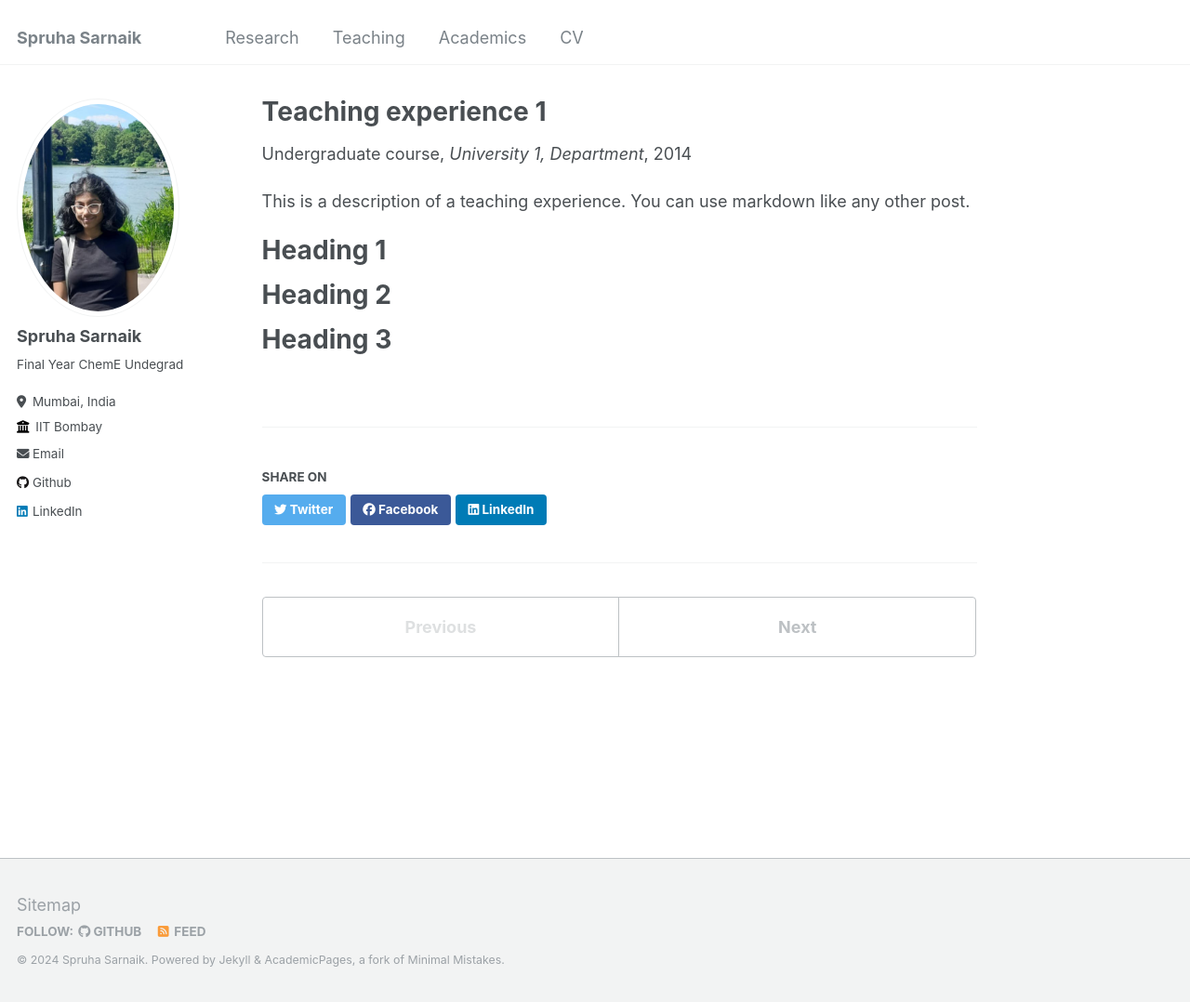
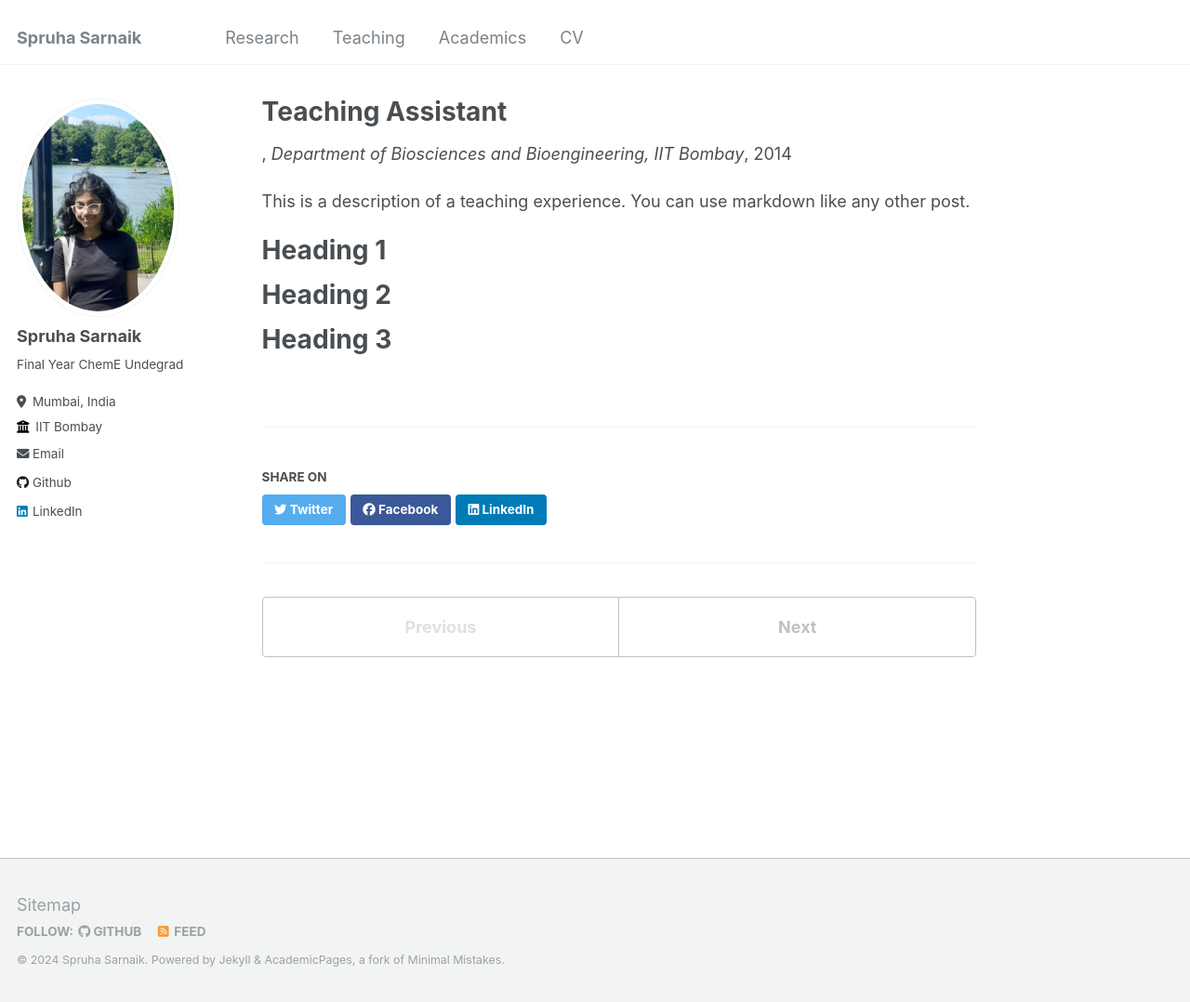
Before and after one commit to spruh/spruh.github.io, a Jekyll site: the page built from _teaching/2014-spring-teaching-1.md, in a window 1280 px wide and 1078 px high. Shown: the whole window at 93% size. Built offline with Jekyll 4.4.1, drawn with Linux system fonts in a browser that asks for light colours.

Commit message:
Update 2014-spring-teaching-1.md

```diff
--- a/_teaching/2014-spring-teaching-1.md
+++ b/_teaching/2014-spring-teaching-1.md
@@ -1,9 +1,8 @@
 ---
-title: "Teaching experience 1"
+title: "Teaching Assistant"
 collection: teaching
-type: "Undergraduate course"
-permalink: /teaching/2014-spring-teaching-1
-venue: "University 1, Department"
+
+venue: "Department of Biosciences and Bioengineering, IIT Bombay"
 date: 2014-01-01
 location: "City, Country"
 ---
```
